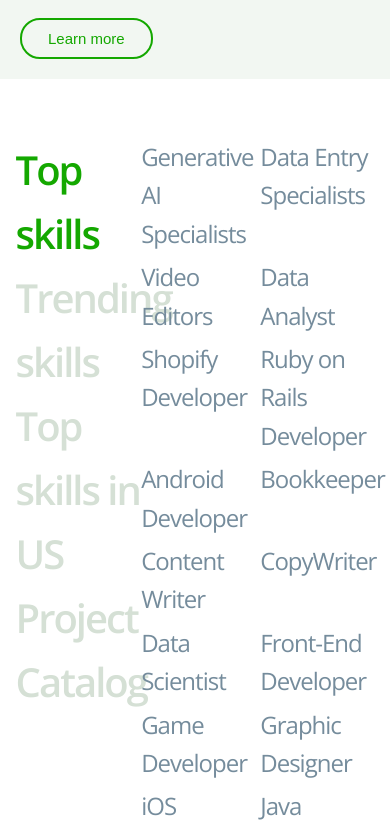
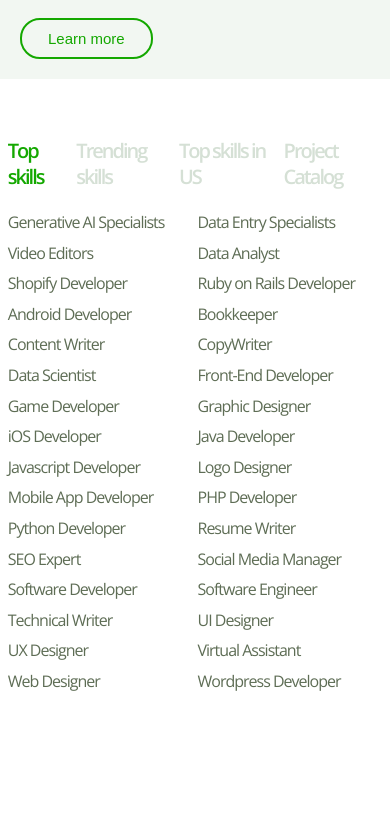
Before and after one commit to eduarf/upwork-c, a React (Vite) app: page / in a window 390 px wide. Shown: the part 8084-8906 px from the top of the page. After the commit the page ends 8821 px from the top, so only its background shows below. Built offline with nearby package versions, Linux system fonts and the light colour scheme.

Commit message:
rebrandSkills responsive

```diff
--- a/src/components/rebrand-skills/RebrandSkills.scss
+++ b/src/components/rebrand-skills/RebrandSkills.scss
@@ -1,21 +1,50 @@
 .rebrand-skills {
     padding: 5vh 4vw;
     display: flex;
+    @media only screen and (max-width: 768px) {
+        flex-direction: column;
+        gap: 2rem;
+        padding: 5vh 2vw;
+    }
     &__left{
         width: 35%;
+        @media only screen and (max-width: 768px){
+            width: 100%;
+        }
         ul {
             list-style-type: none;
+            @media only screen and (max-width: 768px) {
+                display: flex;
+                justify-content: space-between;
+                gap: 1rem;
+            }
             li {
                 font-size: 4rem;
                 font-weight: 600;
                 letter-spacing: -2px;
                 color: var(--color-primary);
                 cursor: pointer;
+                @media only screen and (max-width: 1200px) {
+                    font-size: 3.2rem;
+                    line-height: 1.3;
+                }
+                @media only screen and (max-width: 768px){
+                    font-size: 2.8rem;
+                }
+                @media only screen and (max-width: 700px){
+                    font-size: 2.2rem;
+                }
+                @media only screen and (max-width: 500px){
+                    font-size: 2rem;
+                }
             }
         }
     }
     &__right{
         width: 65%;
+        @media only screen and (max-width: 768px) {
+            width: 100%;
+        }
         ul {
             list-style-type: none;
         }
@@ -28,9 +57,21 @@
             list-style-type: none;
             font-size: 2.4rem;
             font-weight: 400;
-            color: #758c9c;
+            color: rgb(94,109,85);
             letter-spacing: -1px;
             cursor: pointer;
+            @media only screen and (max-width: 1200px) {
+                font-size: 2.2rem;
+            }
+            @media only screen and (max-width: 900px){
+                font-size: 2rem;
+            }
+            @media only screen and (max-width: 768px){
+                font-size: 1.8rem;
+            }
+            @media only screen and (max-width: 500px){
+                font-size: 1.6rem;
+            }
             &:hover {
                 color: var(--color-primary);
             }
```
